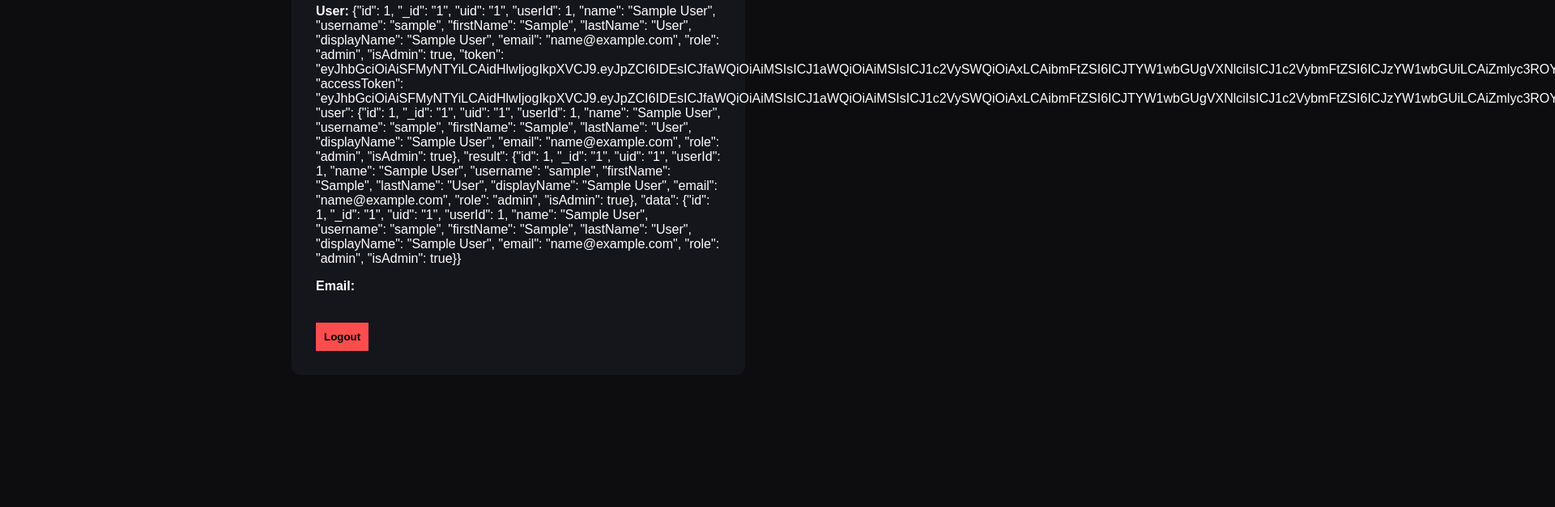
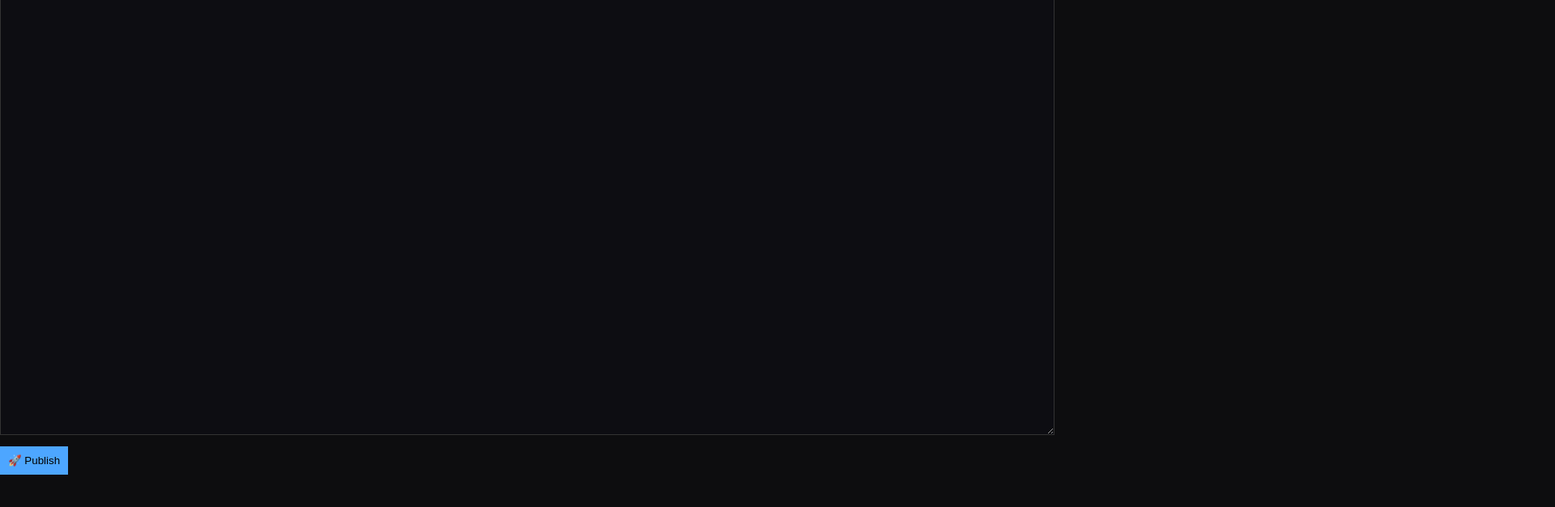
Before and after one commit to jergan-studio/Blox2d, a plain HTML site: page studio.html in a window 1280 px wide. Shown: the part 173-800 px from the top of the page at 81% size, 1920 px wide, since content can reach past the window. Drawn offline with Linux system fonts and the light colour scheme; sample sign-in values are in the browser's storage.

Commit message:
Update studio.html

```diff
--- a/studio.html
+++ b/studio.html
@@ -1,36 +1,48 @@
 <!DOCTYPE html>
 <html>
 <head>
-  <title>Blox2D — Profile</title>
-  <style>
-    body{margin:0;font-family:Arial;background:#0d0d0f;color:white}
-    .box{max-width:500px;margin:80px auto;background:#15151c;
-      padding:30px;border-radius:12px}
-    button{margin-top:20px;padding:10px;background:#ff4d4d;border:0;font-weight:bold}
-  </style>
+<title>Blox2D - Studio</title>
+<style>
+body{margin:0;font-family:Arial;background:#0d0d0f;color:white}
+header{padding:15px;background:#121217}
+textarea{width:100%;height:80vh;background:#0d0d12;color:#0f0;
+border:1px solid #333;font-family:monospace;padding:10px}
+button{padding:10px;margin-top:10px;background:#4da6ff;border:0}
+</style>
 </head>
 <body>
 
 <script>
-if(!localStorage.getItem("blox_user")){
-  window.location.href="login.html";
-}
+if(!localStorage.getItem("blox_user")) location.href="login.html";
 </script>
 
-<div class="box">
-  <h2>Profile</h2>
-  <p><b>User:</b> <span id="u"></span></p>
-  <p><b>Email:</b> <span id="e"></span></p>
-  <button onclick="logout()">Logout</button>
-</div>
+<header>🧰 Studio</header>
+
+<textarea id="script">// BloxScript
+when start
+  player.speed = 5
+end</textarea>
+
+<button onclick="publish()">🚀 Publish</button>
+<p id="id"></p>
 
 <script>
-u.innerText=localStorage.getItem("blox_user");
-e.innerText=localStorage.getItem("blox_email");
+function publish(){
+  const name=prompt("Game name?");
+  if(!name) return;
 
-function logout(){
-  localStorage.clear();
-  window.location.href="login.html";
+  const games=JSON.parse(localStorage.getItem("blox_games")||"[]");
+  const gid="G-"+Math.floor(Math.random()*1000000);
+
+  games.push({
+    id:gid,
+    name:name,
+    author:localStorage.getItem("blox_user"),
+    script:script.value
+  });
+
+  localStorage.setItem("blox_games",JSON.stringify(games));
+  id.innerText="Published! Game ID: "+gid;
 }
 </script>
 
```
